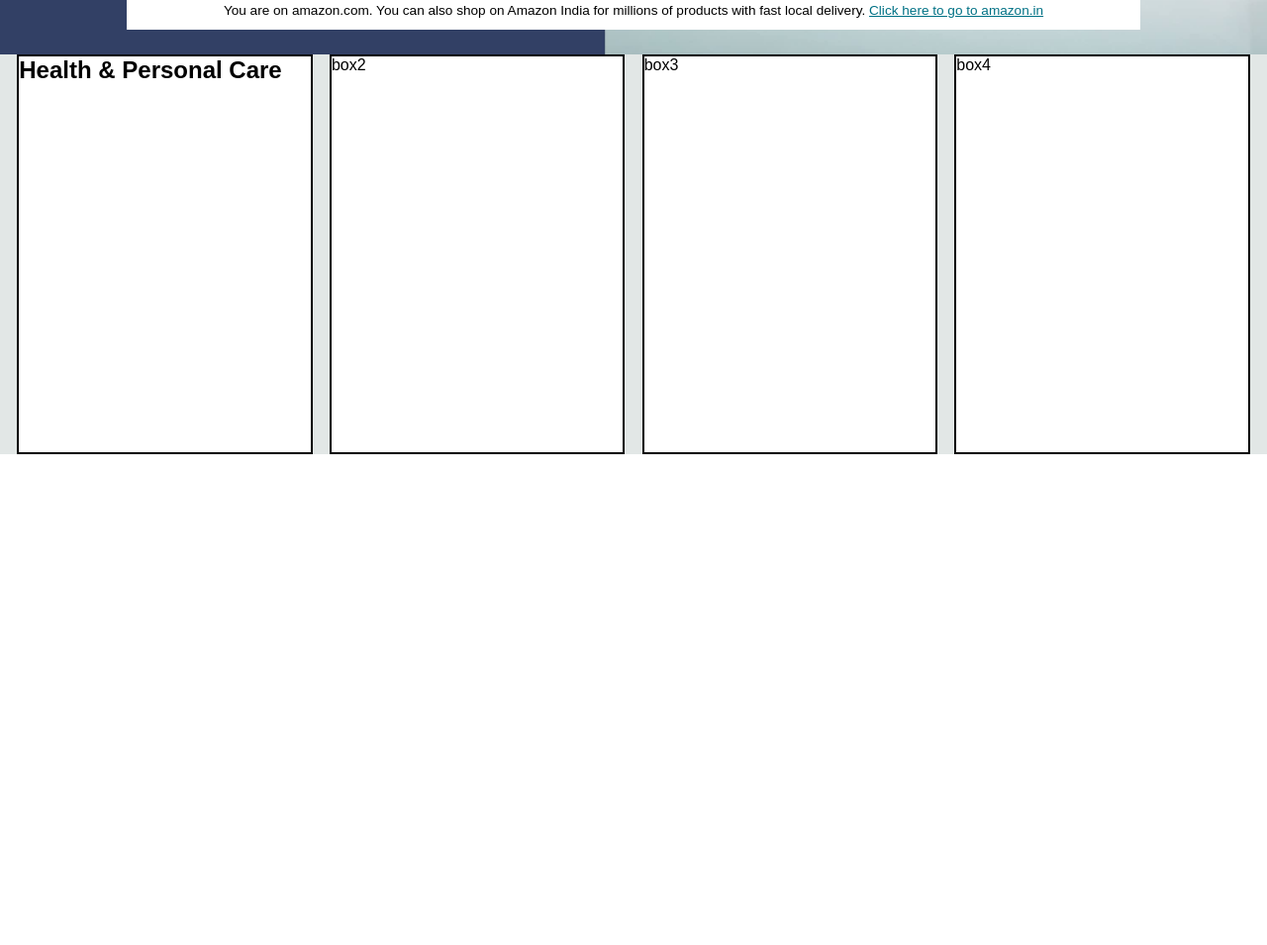
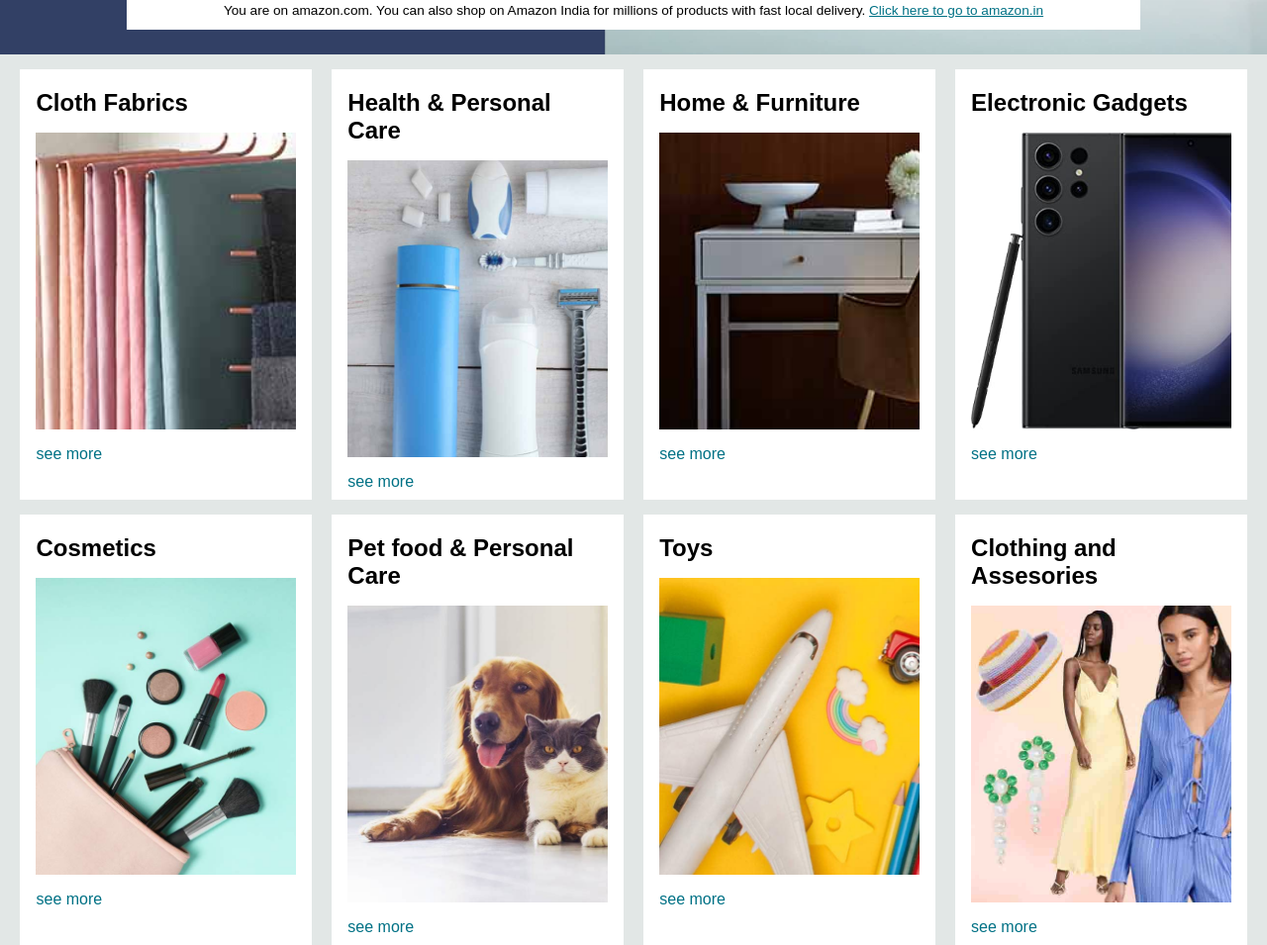
Before and after one commit to shivanisb23/amazon-clone, a plain HTML site: page index.html in a window 1280 px wide. Shown: the part 394-1349 px from the top of the page at 99% size. Before the commit the page ends 853 px from the top, so only its background shows below. Drawn offline with Linux system fonts and the light colour scheme.

Commit message:
changes in html and css

```diff
--- a/index.html
+++ b/index.html
@@ -76,12 +76,64 @@
 
    <div class="shop-section">
       <div class="box1 box">
-         <h2>Health & Personal Care</h2>
+         <div class="box-content">
+            <h2>Cloth Fabrics</h2>
+            <div class="box-img " style="background-image: url('box1_image.jpg');"></div>
+            <p>see more</p>
+         </div>
+      </div>
+      <div class="box2 box">
+         <div class="box-content">
+            <h2>Health & Personal Care</h2>
+            <div class="box-img " style="background-image: url('box2_image.jpg');"></div>
+            <p>see more</p>
+         </div>
+      </div>
+      <div class="box3 box">
+         <div class="box-content">
+            <h2>Home & Furniture</h2>
+            <div class="box-img " style="background-image: url('box3_image.jpg');"></div>
+            <p>see more</p>
+         </div>
+      </div>
+      <div class="box4 box">
+         <div class="box-content">
+            <h2>Electronic Gadgets</h2>
+            <div class="box-img " style="background-image: url('box4_image.jpg');"></div>
+            <p>see more</p>
+         </div>
+      </div>
+      <div class="box5 box">
+         <div class="box-content">
+            <h2>Cosmetics</h2>
+            <div class="box-img " style="background-image: url('box5_image.jpg');"></div>
+            <p>see more</p>
+         </div>
+      </div>
+      <div class="box6 box">
+         <div class="box-content">
+            <h2>Pet food & Personal Care</h2>
+            <div class="box-img " style="background-image: url('box6_image.jpg');"></div>
+            <p>see more</p>
+         </div>
+      </div>
+      <div class="box7 box">
+         <div class="box-content">
+            <h2>Toys</h2>
+            <div class="box-img " style="background-image: url('box7_image.jpg');"></div>
+            <p>see more</p>
+         </div>
+      </div>
+      <div class="box8 box">
+         <div class="box-content">
+            <h2>Clothing and Assesories</h2>
+            <div class="box-img " style="background-image: url('box8_image.jpg');"></div>
+            <p>see more</p>
+         </div>
+      </div>
+   </div>
+   <footer>
 
-      </div>
-      <div class="box2 box">box2</div>
-      <div class="box3 box">box3</div>
-      <div class="box4 box">box4</div>
-   </div>
+   </footer>
 </body>
 </html>
--- a/style.css
+++ b/style.css
@@ -11,6 +11,7 @@
     display: flex;
     align-items: center;
     justify-content: space-evenly;
+    cursor: pointer;
   }
 
   .nav-logo{
@@ -132,7 +133,7 @@
     display: flex;
     align-items: center;
     justify-content: space-evenly;
-
+    cursor: pointer;
    }
 
    .panel-ops p{
@@ -184,13 +185,34 @@
 
    .shop-section{
     display: flex;
+    flex-wrap: wrap;
     justify-content: space-evenly;
     background-color: #e2e7e6;
    }
 
    .box{
     height:400px;
-    border:2px solid black;
+    /*border:2px solid black;*/
     width:23%;
+    padding:20px 0px 15px;
     background-color: white;
+    margin-top: 15px;
    }
+
+   .box-img{
+     height: 300px;
+     background-size: cover;
+     margin-top: 1rem;
+     margin-bottom: 1rem;
+   }
+
+   .box-content{
+    margin-left: 1rem;
+    margin-right: 1rem;
+
+   }
+
+   .box-content p{
+    color:#007185;
+    cursor: pointer;
+   }
```
